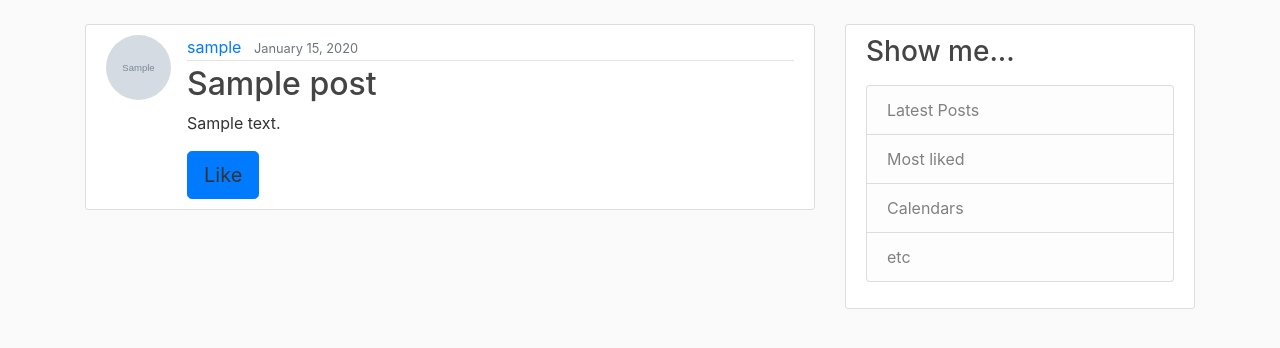
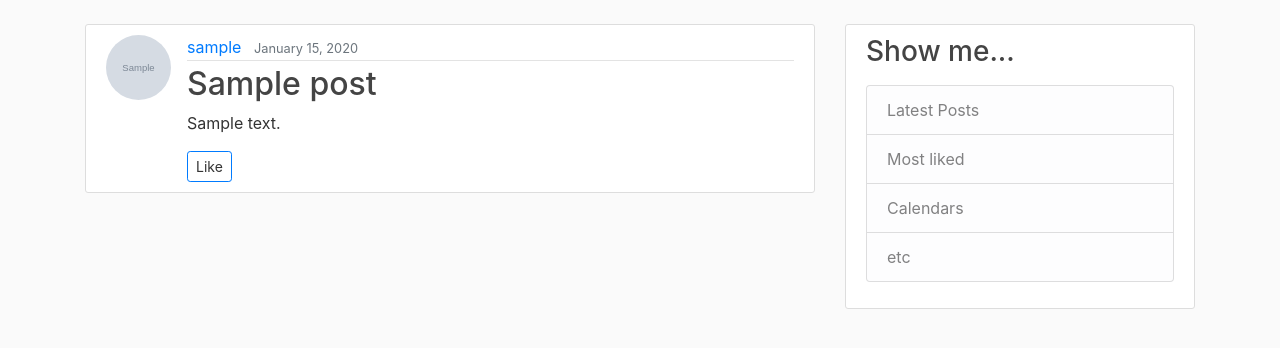
Before and after one commit to mzakonek/djangoblog, a Django app: page / in a window 1280 px wide. Shown: the part 56-404 px from the top of the page. Run offline with Django 3.2, Linux system fonts and the light colour scheme; tables that the repository leaves empty hold one stand-in row (values such as "Sample post"); grey boxes marked "Sample" are stand-in pictures; some libraries are stand-ins or nearby versions.

Commit message:
improving "Like" buttons behaviour at home page

```diff
--- a/django_project/blog/templates/blog/home.html
+++ b/django_project/blog/templates/blog/home.html
@@ -10,10 +10,11 @@
             </div>
             <h2><a class="article-title" href="{% url 'post-detail' post.id %}">{{ post.title }}</a></h2>
             <p class="article-content">{{ post.content }}</p>
+
             {% if user in post.likes.all %}
-                <a class="likebutton btn btn-success btn-lg" id="like{{ post.id }}" data-href="{{ post.get_api_like_url }}" data-postid="{{ post.id }}">Like</a>
+                <a class="likebutton btn btn-success btn-sm" id="like{{ post.id }}" data-href="{{ post.get_api_like_url }}" data-postid="{{ post.id }}">Like</a>
             {% else %}
-                <a class="likebutton btn btn-primary btn-lg" id="like{{ post.id }}" data-href="{{ post.get_api_like_url }}" data-postid="{{ post.id }}">Like</a>
+                <a class="likebutton btn btn-outline-primary btn-sm" id="like{{ post.id }}" data-href="{{ post.get_api_like_url }}" data-postid="{{ post.id }}">Like</a>
             {% endif %}
 
           </div>
@@ -53,11 +54,11 @@
             data:{},
         success: function(data){
             if (data.liked){
-                $( '#like'+ id ).removeClass('btn btn-primary btn-lg');
-                $( '#like'+ id ).addClass('btn btn-success btn-lg');
+                $( '#like'+ id ).removeClass('btn btn-outline-primary btn-sm');
+                $( '#like'+ id ).addClass('btn btn-success btn-sm');
             } else {
-                $( '#like'+ id ).removeClass('btn btn-success btn-lg');
-                $( '#like'+ id ).addClass('btn btn-primary btn-lg');
+                $( '#like'+ id ).removeClass('btn btn-success btn-sm');
+                $( '#like'+ id ).addClass('btn btn-outline-primary btn-sm');
             }
 
 
--- a/requirements.txt
+++ b/requirements.txt
@@ -1,6 +1,9 @@
 asgiref==3.2.3
 Django==3.0.2
 django-crispy-forms==1.8.1
+django-filter==2.2.0
+djangorestframework==3.11.0
+Markdown==3.1.1
 Pillow==7.0.0
 pkg-resources==0.0.0
 python-dotenv==0.10.3
```
